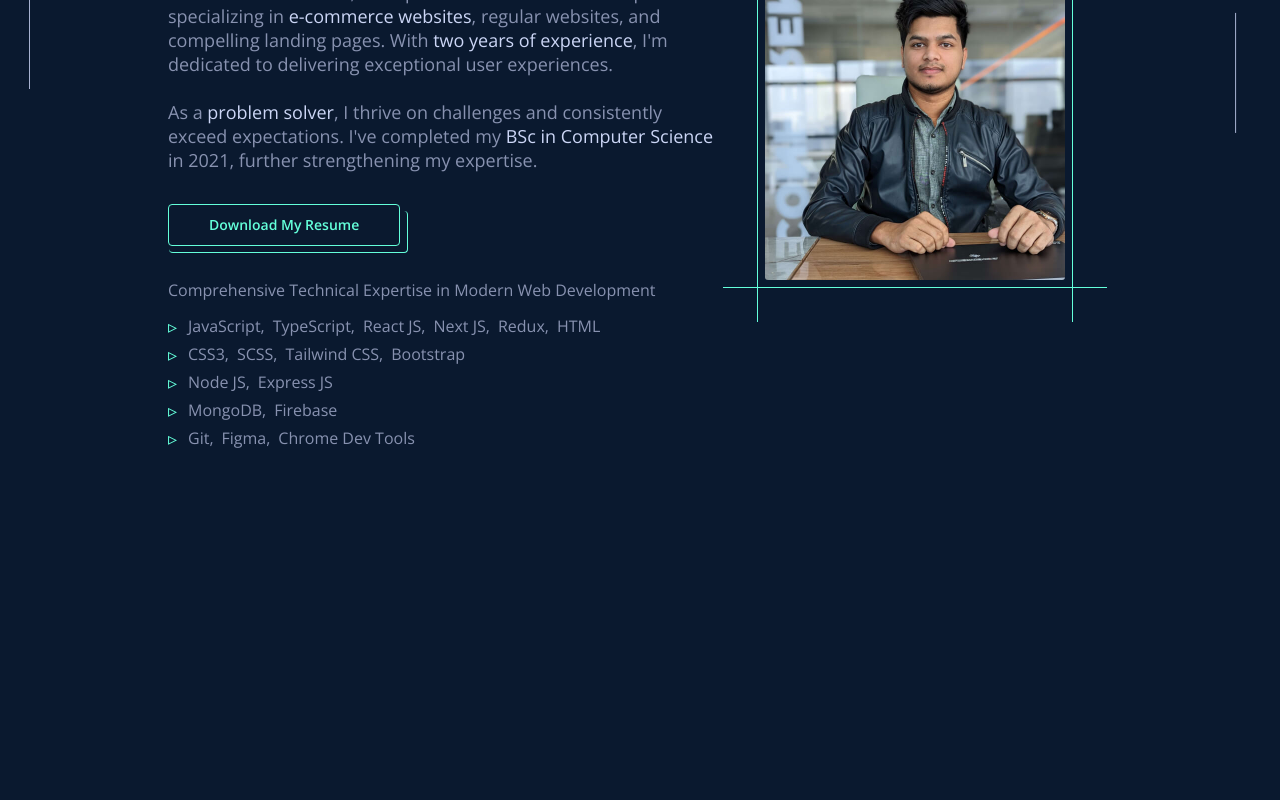
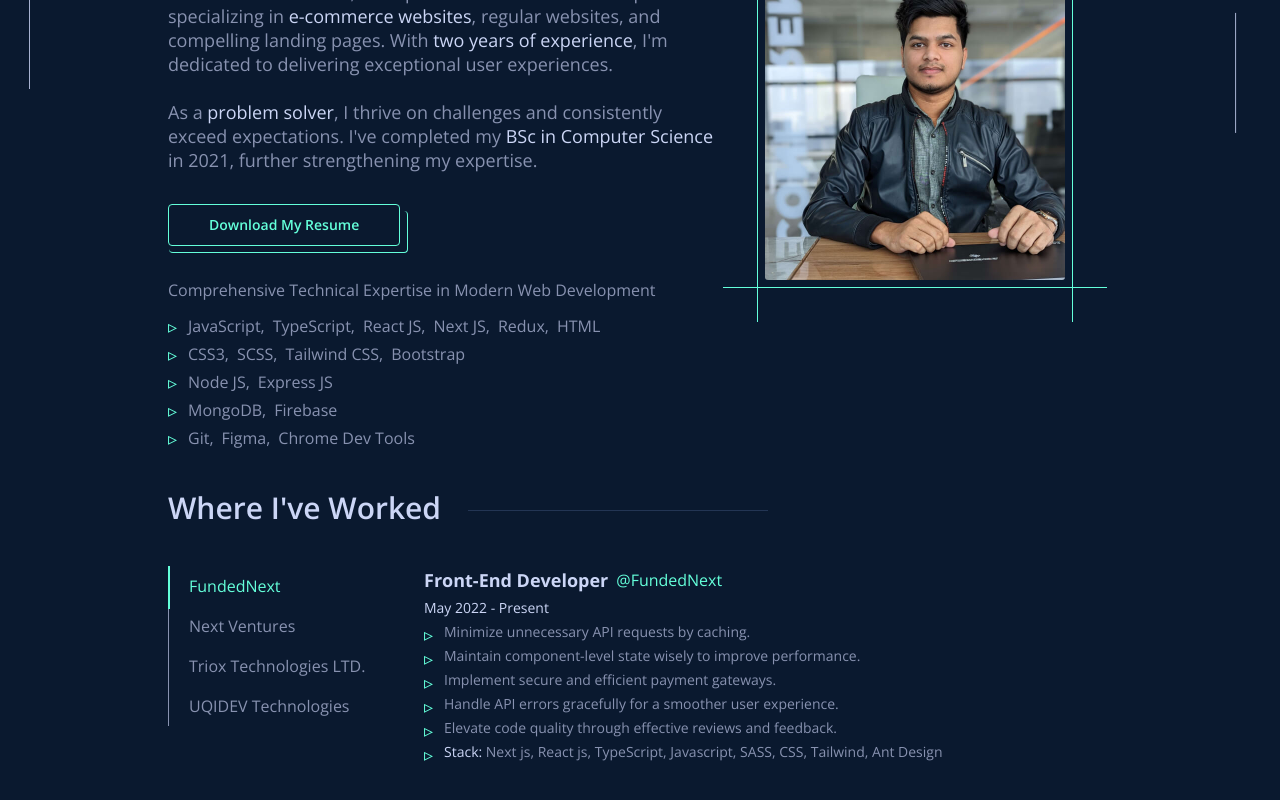
Before and after one commit to iamkamrul19/iamkamrul19.github.io, a Next.js app: page / in a window 1280 px wide. Shown: the part 716-1516 px from the top of the page. Before the commit the page ends 1206 px from the top, so only its background shows below. Built offline with nearby package versions, Linux system fonts and the light colour scheme; a web font is replaced by a local one.

Commit message:
experince section done

```diff
--- /dev/null
+++ b/src/components/Common/FixedData.tsx
@@ -0,0 +1,76 @@
+export const GitLink = "https://github.com/imkamrul/";
+export const LinkEdinLink = "https://www.linkedin.com/in/imkamrul98/";
+export const EmailLink = "imkamrul98@gmail.com";
+export const PhoneLink = "+880 1950458002";
+export const ResumeLink =
+  "https://drive.google.com/file/d/1cWzJxcphR_J02O-cO2k4sD-Z4SLkkurb/view";
+
+export const skills = [
+  {
+    name: ["JavaScript", "TypeScript", "React JS", "Next JS", "Redux", "HTML"],
+  },
+  { name: ["CSS3", "SCSS", "Tailwind CSS", "Bootstrap"] },
+  { name: ["Node JS", "Express JS"] },
+  { name: ["MongoDB", "Firebase"] },
+  { name: ["Git", "Figma", "Chrome Dev Tools"] },
+];
+
+export const projects = [];
+
+export const experiences = [
+  {
+    title: "Front-End Developer",
+    company: "FundedNext",
+    website: "/",
+    date: "May 2022 - Present",
+    description: [
+      "Minimize unnecessary API requests by caching.",
+      "Maintain component-level state wisely to improve performance.",
+      "Implement secure and efficient payment gateways.",
+      "Handle API errors gracefully for a smoother user experience.",
+      "Elevate code quality through effective reviews and feedback.",
+      "Next js, React js, TypeScript, Javascript, SASS, CSS, Tailwind, Ant Design",
+    ],
+  },
+  {
+    title: "Front-End Developer",
+    company: "Next Ventures",
+    website: "/",
+    date: "May 2022 - Present",
+    description: [
+      "Minimize unnecessary API requests by caching.",
+      "Maintain component-level state wisely to improve performance.",
+      "Implement secure and efficient payment gateways.",
+      "Handle API errors gracefully for a smoother user experience.",
+      "Elevate code quality through effective reviews and feedback.",
+      "Next js, React js, TypeScript, Javascript, SASS, CSS, Tailwind, Ant Design",
+    ],
+  },
+  {
+    title: "MERN Stack Developer",
+    company: "Triox Technologies LTD.",
+    website: "/",
+    date: "December 2021 – February 2023",
+    description: [
+      "Lead end-to-end development using the MERN stack for seamless application integration.",
+      "Design and maintain MongoDB databases for efficient data handling.",
+      "Create RESTful APIs with Node.js and Express.js to connect the front-end and back-end.",
+      "Craft responsive interfaces with React.js, prioritizing user experience.",
+      "Stay updated on web development trends and best practices for project enhancements.",
+      "React js, Javascript, Node Js, MongoDB, Express Js, CSS, Ant Design",
+    ],
+  },
+  {
+    title: "Front-End Developer",
+    company: "UQIDEV Technologies",
+    website: "/",
+    date: "January 2021 – Present",
+    description: [
+      "Implemented RESTful API calls and handled responses to ensure seamless",
+      "communication between the front-end and back-end systems.",
+      "Create responsive and mobile-friendly web applications using modern front-end frameworks like React.js and Next.js.",
+      "Developed multiple landing pages with a focus on conversion optimization and user engagement.",
+      "Next js, TypeScript, Javascript, CSS, Tailwind,",
+    ],
+  },
+];
--- a/src/components/HomePage/About.tsx
+++ b/src/components/HomePage/About.tsx
@@ -1,25 +1,10 @@
 import Image from "next/image";
 import CommonLink from "../Common/CommonLink";
-import { ResumeLink } from "../Link";
+import { ResumeLink, skills } from "../Common/FixedData";
+
 import Title from "./Title";
 
 const About = () => {
-  const skills = [
-    {
-      name: [
-        "JavaScript",
-        "TypeScript",
-        "React JS",
-        "Next JS",
-        "Redux",
-        "HTML",
-      ],
-    },
-    { name: ["CSS3", "SCSS", "Tailwind CSS", "Bootstrap"] },
-    { name: ["Node JS", "Express JS"] },
-    { name: ["MongoDB", "Firebase"] },
-    { name: ["Git", "Figma", "Chrome Dev Tools"] },
-  ];
   return (
     <div className="container" id="about">
       <Title title={"About Me"} />
--- a/src/components/HomePage/Experience.tsx
+++ b/src/components/HomePage/Experience.tsx
@@ -1,100 +1,65 @@
+import Link from "next/link";
+import { useState } from "react";
+import { experiences } from "../Common/FixedData";
+import Title from "./Title";
+
 const Experience = () => {
-  const list = [
-    {
-      title: "Front-End Developer",
-      company: "Next Ventures",
-      date: "March 2022 - Present",
-      descriptions: [
-        "Minimize unnecessary API requests by implementing batching and caching.",
-        "Manage data and UI state effectively using modern libraries and best practices.",
-        "Maintain component-level state wisely to improve performance.",
-        "Craft compelling landing pages and user funnels for optimal conversions and enhanced user experiences.",
-        "Work closely with leadership to enhance projects and streamline processes.",
-        "Implement secure and efficient payment gateways.",
-        "Handle API errors gracefully for a smoother user experience.",
-        "Continuously improve our online platforms to meet evolving needs.",
-        "Actively develop and enhance user interfaces for successful project delivery.",
-        "Elevate code quality through effective reviews and feedback.",
-      ],
-      stack: [
-        "JavaScript",
-        "TypeScript",
-        "React Js",
-        "Next Js",
-        "Tailwind CSS",
-        "HTML",
-        "CSS",
-        "Ant Design",
-      ],
-    },
-    {
-      title: "Front-End Developer",
-      company: "Triox Technology LTD",
-      date: "December 2021 - February 2022",
-      descriptions: [
-        "Lead end-to-end development using the MERN stack for seamless application integration.",
-        "Design and maintain MongoDB databases for efficient data handling.",
-        "Create RESTful APIs with Node.js and Express.js to connect front-end and back-end.",
-        "Craft responsive interfaces with React.js, prioritizing user experience.",
-        "Stay updated on web development trends and best practices for project enhancements.",
-      ],
-      stack: [
-        "JavaScript",
-        "React Js",
-        "HTML",
-        "CSS",
-        "Ant Design",
-        "Node Js",
-        "Express Js",
-        "MongoDB",
-      ],
-    },
-  ];
+  const [selected, setSelected] = useState(experiences[0]);
   return (
-    <div className="container md:mx-auto px-5 pt-10" id="experience">
-      <div className="">
-        <div className="relative">
-          <h3 className="text-center text-[70px] lg:text-[120px] font-black text-[#6363633f] hidden md:block uppercase">
-            Experience
+    <div className="container" id="experience">
+      <Title title={"Where I've Worked"} />
+
+      <div className="py-10 flex flex-wrap">
+        <div className="w-3/12">
+          <ul className="border-l-[1px] border-[#8892b0] pl-5">
+            {experiences.map((experience, index) => {
+              return (
+                <li key={index} className="py-2">
+                  <button
+                    className={`text-base ${
+                      selected?.company === experience?.company
+                        ? "text-text-highlight relative before:absolute before:w-[2px] before:-top-2 before:h-[43px] before:-left-[21px] before:bg-[#64ffda] experience-active"
+                        : "text-text-sub-title "
+                    }`}
+                    onClick={() => setSelected(experience)}
+                  >
+                    {experience?.company}
+                  </button>
+                </li>
+              );
+            })}
+          </ul>
+        </div>
+        <div className={`w-9/12 pl-5 flex flex-col gap-y-1`}>
+          <div className="flex items-center">
+            <h3 className="text-text-info text-lg font-bold">
+              {selected?.title}
             </h3>
-          <h4 className="text-3xl  lg:text-[56px] font-bold text-center text-theme-text-title md:absolute top-9  lg:top-[70px] left-0 right-0">
-            MY <span className="text-theme-text-highlight">RIDE</span>{" "}
-          </h4>
+            <Link
+              href={selected?.website}
+              target="_blank"
+              rel="noopener noreferrer"
+              className="ml-2 text-text-highlight"
+            >
+              @{selected?.company}
+            </Link>
           </div>
-
-        <div className="flex flex-col gap-y-5  items-center justify-center pt-5">
-          {list.map((item, index) => {
-            return (
-              <div
-                className=" bg-[#ffffff1a] p-5 rounded  w-full md:w-8/12"
-                key={index}
-              >
-                <div className="flex justify-between items-center border-b-[1px] ">
-                  <div className="flex flex-col ">
-                    <h5 className="text-xl font-semibold text-white">
-                      {item.title}
-                    </h5>
-                    <p className="text-theme-text-highlight text-lg">
-                      {item.company}
-                    </p>
-                  </div>
-                  <p className="text-white">{item.date}</p>
-                </div>
-                <ul className="text-sm lg:text-base font-normal  text-theme-text-title pt-3 pl-5">
-                  {item.descriptions.map((desc, index) => {
+          <p className="text-text-info text-sm">{selected?.date}</p>
+          <ul className="flex flex-col gap-y-1">
+            {selected?.description?.map((desc, index) => {
               return (
                 <li
-                        className="relative before:absolute before:content-['▹'] before:leading-[30px] before:text-3xl before:text-theme py-1 before:top-1/2 before:-translate-y-1/2 before:right-full before:text-theme-text-highlight "
                   key={index}
+                  className="text-text-sub-title text-sm    relative before:absolute before:content-['▹'] before:left-0 before:top-[-2px] before:text-[#64ffda] before:text-lg pl-5"
                 >
+                  {index === selected?.description.length - 1 && (
+                    <span className="text-text-info">Stack: </span>
+                  )}{" "}
                   {desc}
                 </li>
               );
             })}
           </ul>
-              </div>
-            );
-          })}
         </div>
       </div>
     </div>
--- a/src/components/Layout/LeftRightPart/LeftRightPart.tsx
+++ b/src/components/Layout/LeftRightPart/LeftRightPart.tsx
@@ -1,4 +1,8 @@
-import { EmailLink, GitLink, LinkEdinLink } from "@/components/Link";
+import {
+  EmailLink,
+  GitLink,
+  LinkEdinLink,
+} from "@/components/Common/FixedData";
 import { Git, Linkedin } from "@/components/SVGIcon";
 import Link from "next/link";
 
--- a/src/components/Link/index.ts
+++ /dev/null
@@ -1,6 +0,0 @@
-export const GitLink = "https://github.com/imkamrul/";
-export const LinkEdinLink = "https://www.linkedin.com/in/imkamrul98/";
-export const EmailLink = "imkamrul98@gmail.com";
-export const PhoneLink = "+880 1950458002";
-export const ResumeLink =
-  "https://drive.google.com/file/d/1cWzJxcphR_J02O-cO2k4sD-Z4SLkkurb/view";
--- a/src/pages/index.tsx
+++ b/src/pages/index.tsx
@@ -1,4 +1,5 @@
 import About from "@/components/HomePage/About";
+import Experience from "@/components/HomePage/Experience";
 import Hero from "@/components/HomePage/Hero";
 
 export default function Home() {
@@ -6,6 +7,7 @@ export default function Home() {
     <>
       <Hero />
       <About />
+      <Experience />
     </>
   );
 }
--- a/src/styles/globals.css
+++ b/src/styles/globals.css
@@ -1,4 +1,4 @@
-@import url('https://fonts.googleapis.com/css2?family=AR+One+Sans:wght@400;500;600;700&family=Open+Sans:wght@300;400;500;600;700;800&display=swap');
+@import url("https://fonts.googleapis.com/css2?family=AR+One+Sans:wght@400;500;600;700&family=Open+Sans:wght@300;400;500;600;700;800&display=swap");
 
 @tailwind base;
 @tailwind components;
@@ -8,7 +8,6 @@
   html {
     @apply font-sans;
     scroll-behavior: smooth;
-
   }
   body {
     @apply bg-[#0a192f] overflow-x-hidden;
@@ -98,6 +97,22 @@
     stroke-width: 6;
   }
   /* burger menu css end   */
+
+  .experience-active {
+    animation: experience-active 0.3s ease-in-out;
+    transition: color 0.5s ease-in-out;
+  }
+
+  @keyframes experience-active {
+    0% {
+      opacity: 0;
+      transform: translateY(-10px);
+    }
+    100% {
+      opacity: 1;
+      transform: translateY(0);
+    }
+  }
 }
 @layer utilities {
 }
```
Lines whose indentation alone changed are shown as unchanged.
